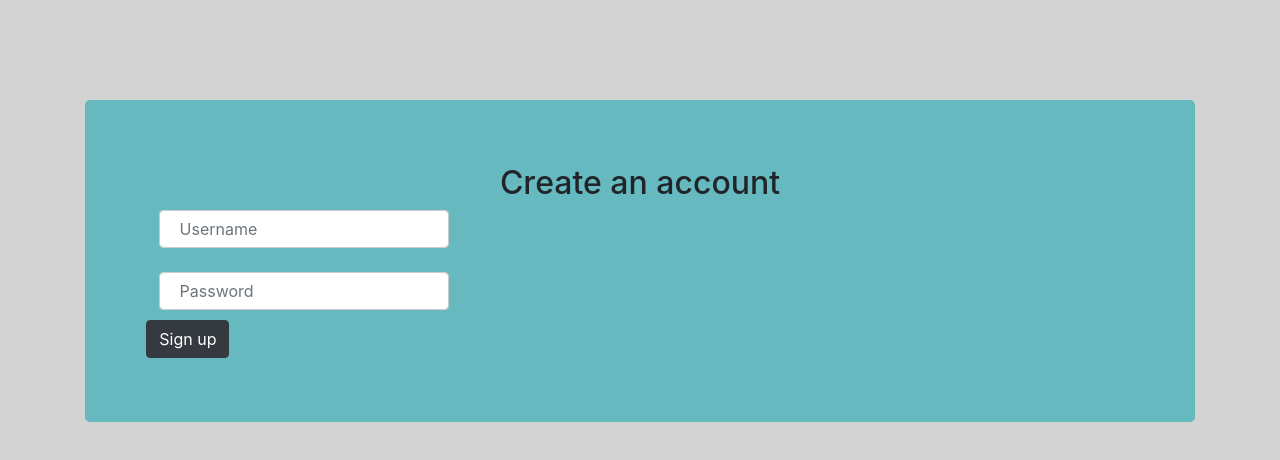
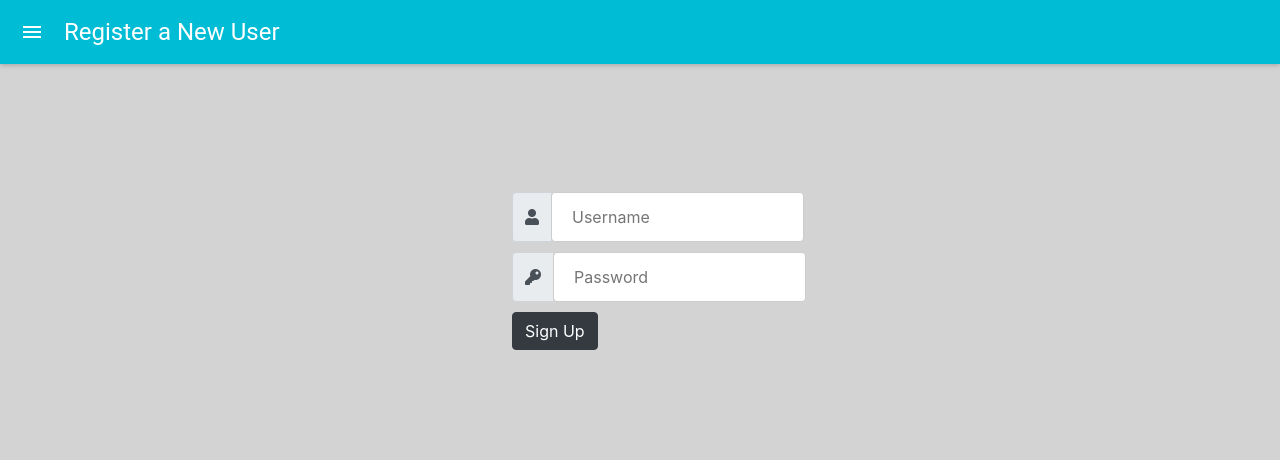
Before and after one commit to mbgeiger/ticket-system, a React (Create React App) app in the folder client/: page /Signup in a window 1280 px wide. Shown: the top 460 px of the page. Built offline with nearby package versions, Linux system fonts and the light colour scheme.

Commit message:
ux fixes

```diff
--- a/client/src/App.css
+++ b/client/src/App.css
@@ -79,7 +79,7 @@ input[type=text],input[type=password], select {
 
 form
 {
-  margin: 0 0 0 40%;
+  margin: 10% 0 0 40%;
 
 }
 
--- a/client/src/component/Home.js
+++ b/client/src/component/Home.js
@@ -1,6 +1,13 @@
 
 import React, { Component } from 'react'
 import axios from "axios";
+import MuiThemeProvider from 'material-ui/styles/MuiThemeProvider';
+import AppBar from 'material-ui/AppBar';
+import RaisedButton from 'material-ui/RaisedButton';
+import TextField from 'material-ui/TextField';
+import { AutoComplete } from 'material-ui';
+
+
 
 class Home extends Component {
   render() {
@@ -18,20 +25,23 @@ class Home extends Component {
 class TopWrapper extends React.Component {
     render() {
         return(
+          <div>
+          <MuiThemeProvider>
+            <div>
+            <AppBar
+               title="IT HelpDesk"
+             />
 
-    <div className="container">
+            </div>
+           </MuiThemeProvider>
+        </div>
+      );
+    }
+  }
+  const style = {
+    margin: 15,
+  };
 
-
-    <div className="jumbotron">
-        <h1>IT Help Desk</h1>
-        <p>Please Login to Access Your Tickets</p>
-    </div>
-
-  </div>
-
-        )
-    }
-}
 
 class InputGroup extends Component {
   constructor() {
@@ -94,7 +104,7 @@ class InputGroup extends Component {
       else
       {
         return(
-            <form onSubmit={this.handleSubmit}>
+            <form  onSubmit={this.handleSubmit}>
             <div className="input-group">
                 <div className="input-group-prepend">
                   <span className="input-group-text"><i className="fas fa-user"></i></span>
--- a/client/src/component/Signup.js
+++ b/client/src/component/Signup.js
@@ -1,10 +1,16 @@
-import React, {Component} from 'react';
+
+import React, { Component } from 'react';
+import MuiThemeProvider from 'material-ui/styles/MuiThemeProvider';
+import AppBar from 'material-ui/AppBar';
+import RaisedButton from 'material-ui/RaisedButton';
+import TextField from 'material-ui/TextField';
+import axios from 'axios';
+
+
 
 class Signup extends Component {
     constructor(props) {
         super(props);
-
-
         this.state = {
             username: '',
             password: ''
@@ -22,44 +28,112 @@ class Signup extends Component {
 
     render() {
         return (
-            <div className="container">
-            <div className="jumbotron">
-            <div className="signup"><h2>Create an account</h2>
+            <div>
+            <MuiThemeProvider>
+              <div>
+              <AppBar
+                 title="Register a New User"
+               />
+               <Registeruser />
 
-            <div className="form-inline" >
+              </div>
+             </MuiThemeProvider>
+          </div>
+        );
+      }
+    }
+    const style = {
+      margin: 15,
+    };
 
-            <div className="form group">
-                    <input className="form-control"
-                    type="text"
-                    placeholder="Username"
-                    onChange={event => this.setState({username: event.target.value})}
-                    />
-                    <br/>
-                    <br/>
-                    <input
-                        className="form-control"
-                        type="Password"
-                        placeholder="Password"
-                        onChange={event => this.setState({password: event.target.value})}
-                        />
 
-                        <button
-                            className="btn btn-dark"
-                            type="button"
-                            onClick={() => this.signUp()}
-                            >
-                            Sign up
-                            </button>
+    class Registeruser extends Component {
+        constructor() {
+          super();
+          this.state = {
+            username: '',
+            password: '',
+            error: '',
+            login:''
+          };
+
+          this.handlePassChange = this.handlePassChange.bind(this);
+          this.handleUserChange = this.handleUserChange.bind(this);
+          this.handleSubmit = this.handleSubmit.bind(this);
+          this.dismissError = this.dismissError.bind(this);
+        }
+
+        dismissError() {
+          this.setState({ error: '' });
+        }
+
+        handleSubmit(evt) {
+          evt.preventDefault();
+          var data='';
+          axios.post("/api/login",null,{params:{username:this.state.username, password:this.state.password}})
+                .then((response) =>
+                    {
+                        if(response.data.length < 1)
+                          {
+                            console.log("Incorrect Username or Password")
+                            this.setState({login: false});
+                            console.log(this.state.login);
+                          }
+                          else
+                          {
+                            this.setState({login:true});
+                          }
+                    })
+                .catch(err => console.warn(err));
+
+              console.log(data)
+        }
+
+        handleUserChange(evt) {
+          this.setState({
+            username: evt.target.value,
+          });
+        };
+
+        handlePassChange(evt) {
+          this.setState({
+            password: evt.target.value,
+          });
+        }
+          render() {
+            if(this.state.login)
+              {
+                document.location.href = "./signup";
+              }
+            else
+            {
+              return(
+                  <form  onSubmit={this.handleSubmit}>
+                  <div className="input-group">
+                      <div className="input-group-prepend">
+                        <span className="input-group-text"><i className="fas fa-user"></i></span>
                       </div>
+                      <input type="text" data-test="username" placeholder="Username" value={this.state.username} onChange={this.handleUserChange} required />
                   </div>
+                  <div className="input-group">
+                      <div className="input-group-prepend">
+                        <span className="input-group-text"><i className="fas fa-key"></i></span>
                       </div>
-                </div>
+                      <input type="password" data-test="password" placeholder="Password" value={this.state.password} onChange={this.handlePassChange} required />
                   </div>
 
-
+                    <button className="btn btn-dark" id="Signup">Sign Up</button>
+                </form>
 
               )
             }
           }
 
+
+
+
+      }
+
+
+
 export default Signup
--- a/client/src/component/Tickets.js
+++ b/client/src/component/Tickets.js
@@ -1,6 +1,8 @@
 import React, { Component } from 'react'
 import { Button, ButtonToolbar, Modal} from 'react-bootstrap';
 import {Link} from "react-router-dom";
+import MuiThemeProvider from 'material-ui/styles/MuiThemeProvider';
+import AppBar from 'material-ui/AppBar';
 
 import '../App.css'
 import API from "../utils/API";
@@ -9,6 +11,14 @@ class Tickets extends Component {
   render() {
     return (
       <div className="wrapper">
+      <MuiThemeProvider>
+            <div>
+            <AppBar
+               title="Tickets"
+             />
+
+            </div>
+           </MuiThemeProvider>
         <Nav />
         <Ticketmodal />
         <TicketDisplay />
@@ -113,7 +123,7 @@ class Ticketmodal extends React.Component {
 
           </Modal.Body>
           <Modal.Footer>
-            <Button id='submit' onClick= {this.handleFormSubmit}>Submit</Button>
+            <Button id='submit' className="btn btn-dark"  onClick= {this.handleFormSubmit}>Submit</Button>
           </Modal.Footer>
         </Modal>
       );
--- a/package.json
+++ b/package.json
@@ -31,11 +31,13 @@
         "express": "^4.16.4",
         "if-env": "^1.0.4",
         "jsonwebtoken": "^8.5.1",
+        "material-ui": "^0.20.2",
         "mongodb": "^3.2.3",
         "mongoose": "^5.5.5",
         "node": "^12.1.0",
         "passport": "^0.4.0",
-        "react-bootstrap": "^1.0.0-beta.8"
+        "react-bootstrap": "^1.0.0-beta.8",
+        "react-tap-event-plugin": "^3.0.3"
     },
     "devDependencies": {
         "concurrently": "^4.1.0",
```
Also changed, not shown: 1 other file (tests, documents, lock files or other folders). Lines whose indentation alone changed are shown as unchanged.
